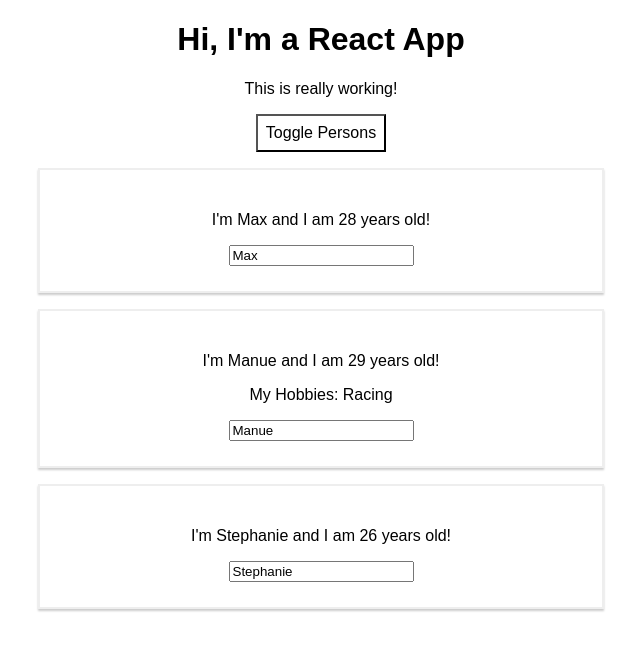
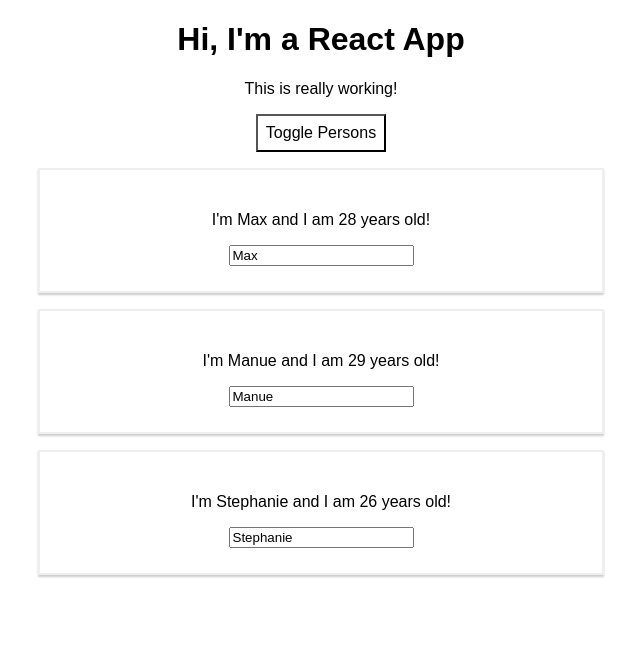
Before and after one commit to mazen87/React-complete-guide, a React (Create React App) app: page / in a window 1280 px wide. Both pictures are taken after a click on the button "Toggle Persons". Shown: the top 650 px of the page, without its empty margins (319-959 px from the left). Built offline with nearby package versions, Linux system fonts and the light colour scheme.

Commit message:
outputting lists

```diff
--- a/src/App.js
+++ b/src/App.js
@@ -57,23 +57,11 @@
     if(this.state.showPersons) {
       persons = (
 
-      <div>
-           <Person
-           click={this.switchNameHandler.bind(this, 'Maximiliano')}
-           name={this.state.persons[0].name}
-           age={this.state.persons[0].age}
-         />
-         <Person
-           name={this.state.persons[1].name}
-           age={this.state.persons[1].age}
-           changed={this.nameChangedHandler}
-         >
-           My Hobbies: Racing
-         </Person>
-         <Person
-           name={this.state.persons[2].name}
-           age={this.state.persons[2].age}
-         />
+    <div>
+        { this.state.persons.map(person =>{
+          return <Person name={person.name} age={person.age} />
+        })}
+
     </div>
     )
     }
```
